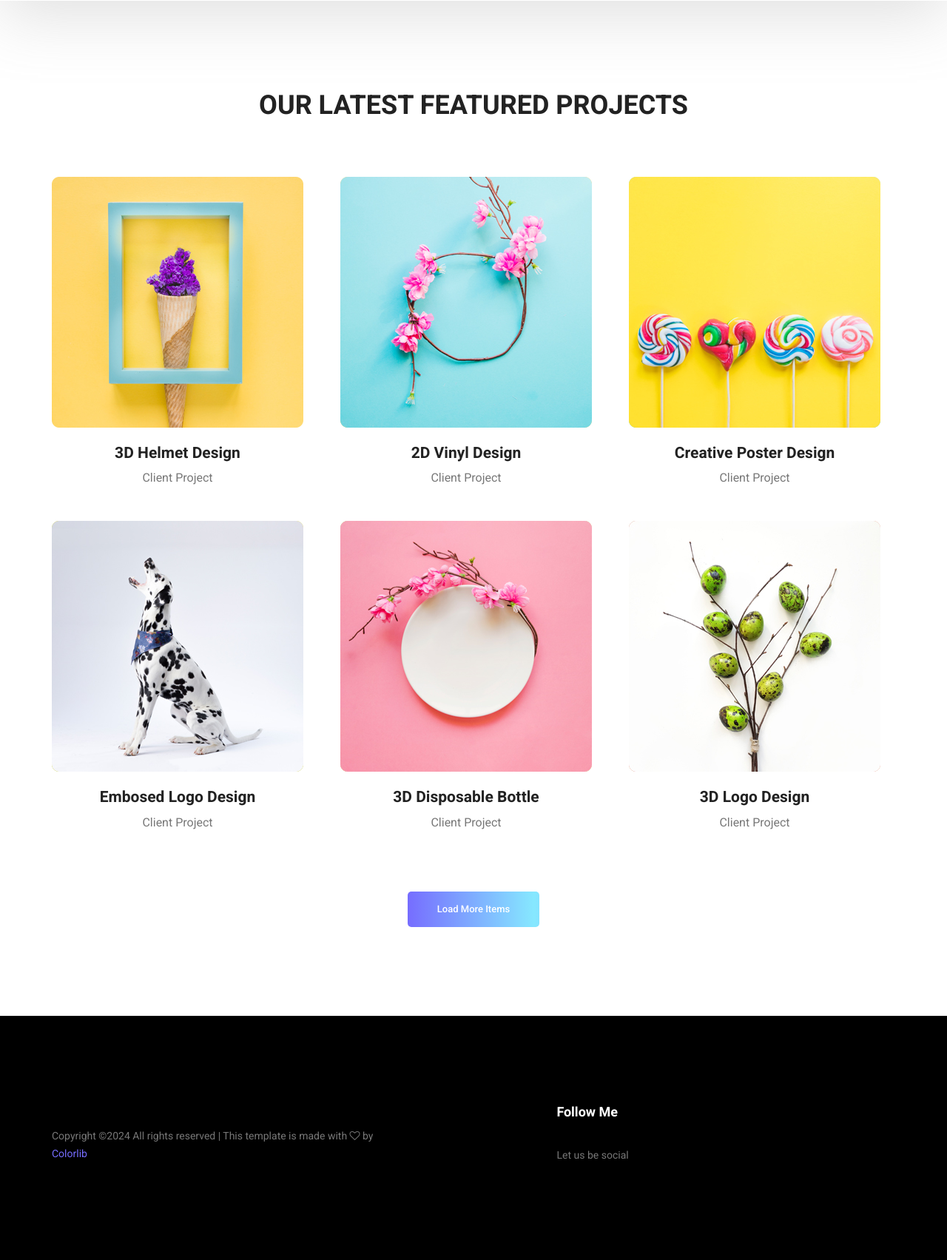
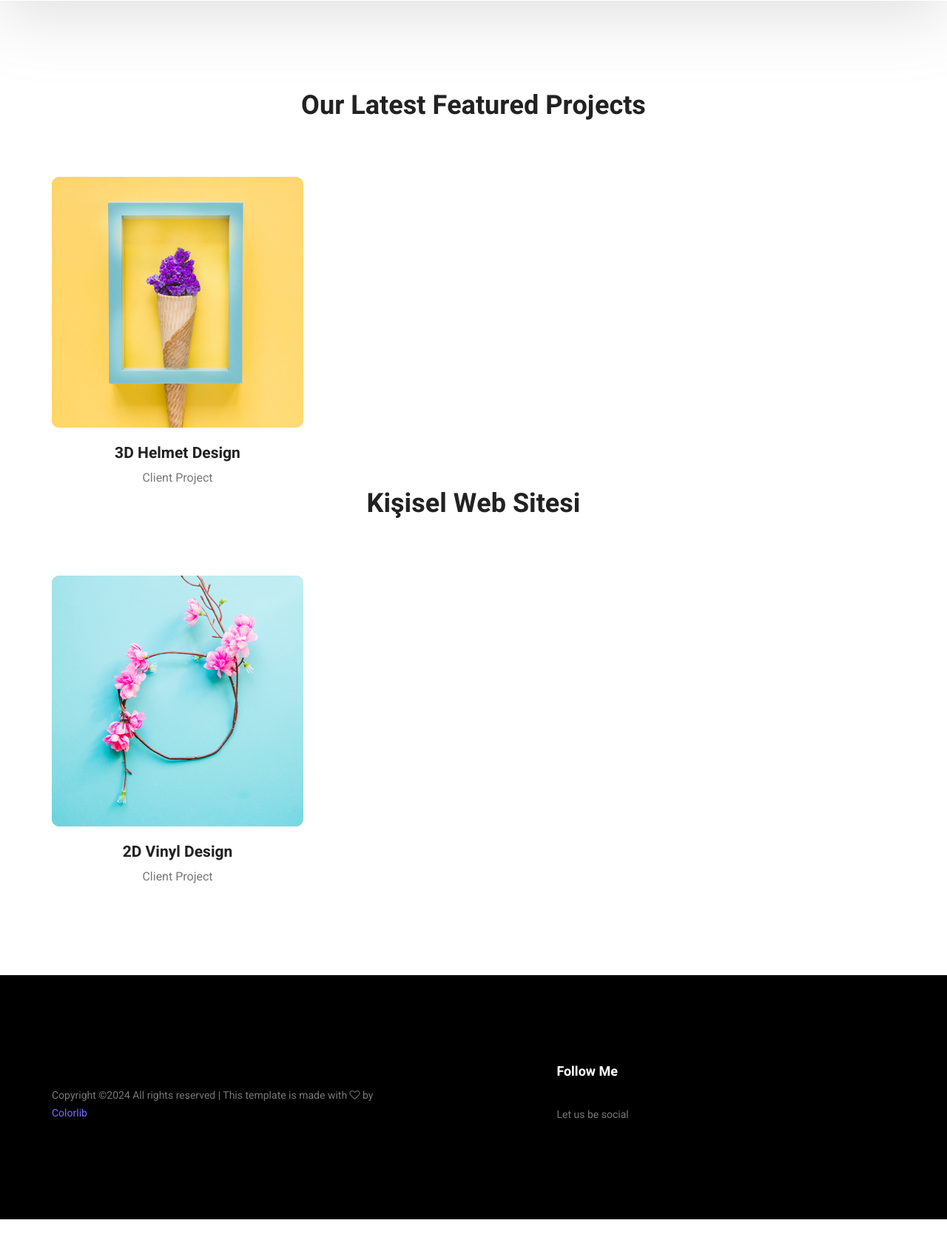
Before and after one commit to sudenazkaplan/DjangoCourse, a Django app: template templates/portfolio.html in a window 1280 px wide. Shown: the part 479-2182 px from the top of the page at 74% size. After the commit the page ends 2127 px from the top, so only its background shows below. Run offline with Django 5.2, Linux system fonts and the light colour scheme; the template is opened without the code that fills it, so the values that code supplies are empty; some libraries are stand-ins or nearby versions.

Commit message:
feat: make some changes in portfolio, footer area, index and about-us.

```diff
--- a/core/models.py
+++ b/core/models.py
@@ -38,9 +38,8 @@ class GeneralSetting(AbstractModel):
         verbose_name='Description',
         help_text='',
     )
-    parameter = models.CharField(
+    parameter = models.TextField(
         default='',
-        max_length=254,
         blank=True,
         verbose_name='Parameter',
         help_text='',
--- a/static/css/style.css
+++ b/static/css/style.css
@@ -138,7 +138,6 @@ button:focus {
     font-size: 36px;
     color: #222222;
     margin-bottom: 15px;
-    text-transform: uppercase;
 }
 
 .main_title p {
--- a/templates/portfolio.html
+++ b/templates/portfolio.html
@@ -40,7 +40,8 @@
                 <div class="h_gallery_item">
                     <div class="g_img_item">
                         <img class="img-fluid" src="{% static 'media/gallery/project-1.jpg' %}" alt="">
-                        <a class="light" href="{% static 'media/gallery/project-1.jpg' %}"><img src="{% static 'media/gallery/icon.png" alt' %}=""></a>
+                        <a class="light" href="{% static 'media/gallery/project-1.jpg' %}"><img
+                                src="{% static 'media/gallery/icon.png" alt' %}=""></a>
                     </div>
                     <div class="g_item_text">
                         <h4>3D Helmet Design</h4>
@@ -48,11 +49,22 @@
                     </div>
                 </div>
             </div>
+        </div>
+    </div>
+    <div class="container">
+        <div class="main_title">
+            <h2>Kişisel Web Sitesi</h2>
+        </div>
+    </div>
+    <div class="container">
+        <div class="gallery_f_inner row imageGallery1">
+
             <div class="col-lg-4 col-md-4 col-sm-6 brand manipul creative">
                 <div class="h_gallery_item">
                     <div class="g_img_item">
                         <img class="img-fluid" src="{% static 'media/gallery/project-2.jpg' %}" alt="">
-                        <a class="light" href="{% static 'media/gallery/project-2.jpg' %}"><img src="{% static 'media/gallery/icon.png" alt' %}=""></a>
+                        <a class="light" href="{% static 'media/gallery/project-2.jpg' %}"><img
+                                src="{% static 'media/gallery/icon.png" alt' %}=""></a>
                     </div>
                     <div class="g_item_text">
                         <h4>2D Vinyl Design</h4>
@@ -60,57 +72,7 @@
                     </div>
                 </div>
             </div>
-            <div class="col-lg-4 col-md-4 col-sm-6 manipul creative design print">
-                <div class="h_gallery_item">
-                    <div class="g_img_item">
-                        <img class="img-fluid" src="{% static 'media/gallery/project-3.jpg' %}" alt="">
-                        <a class="light" href="{% static 'media/gallery/project-3.jpg' %}"><img src="{% static 'media/gallery/icon.png" alt' %}=""></a>
-                    </div>
-                    <div class="g_item_text">
-                        <h4>Creative Poster Design</h4>
-                        <p>Client Project</p>
-                    </div>
-                </div>
-            </div>
-            <div class="col-lg-4 col-md-4 col-sm-6 brand creative print">
-                <div class="h_gallery_item">
-                    <div class="g_img_item">
-                        <img class="img-fluid" src="{% static 'media/gallery/project-4.jpg' %}" alt="">
-                        <a class="light" href="{% static 'media/gallery/project-4.jpg' %}"><img src="{% static 'media/gallery/icon.png" alt' %}=""></a>
-                    </div>
-                    <div class="g_item_text">
-                        <h4>Embosed Logo Design</h4>
-                        <p>Client Project</p>
-                    </div>
-                </div>
-            </div>
-            <div class="col-lg-4 col-md-4 col-sm-6 brand manipul design">
-                <div class="h_gallery_item">
-                    <div class="g_img_item">
-                        <img class="img-fluid" src="{% static 'media/gallery/project-5.jpg' %}" alt="">
-                        <a class="light" href="{% static 'media/gallery/project-5.jpg' %}"><img src="{% static 'media/gallery/icon.png" alt' %}=""></a>
-                    </div>
-                    <div class="g_item_text">
-                        <h4>3D Disposable Bottle</h4>
-                        <p>Client Project</p>
-                    </div>
-                </div>
-            </div>
-            <div class="col-lg-4 col-md-4 col-sm-6 brand creative">
-                <div class="h_gallery_item">
-                    <div class="g_img_item">
-                        <img class="img-fluid" src="{% static 'media/gallery/project-6.jpg' %}" alt="">
-                        <a class="light" href="{% static 'media/gallery/project-6.jpg' %}"><img src="{% static 'media/gallery/icon.png" alt' %}=""></a>
-                    </div>
-                    <div class="g_item_text">
-                        <h4>3D Logo Design</h4>
-                        <p>Client Project</p>
-                    </div>
-                </div>
-            </div>
-        </div>
-        <div class="more_btn">
-            <a class="main_btn" href="#">Load More Items</a>
+
         </div>
     </div>
 </section>
```
Also changed, not shown: core/migrations/0012_alter_generalsetting_parameter.py (added).
